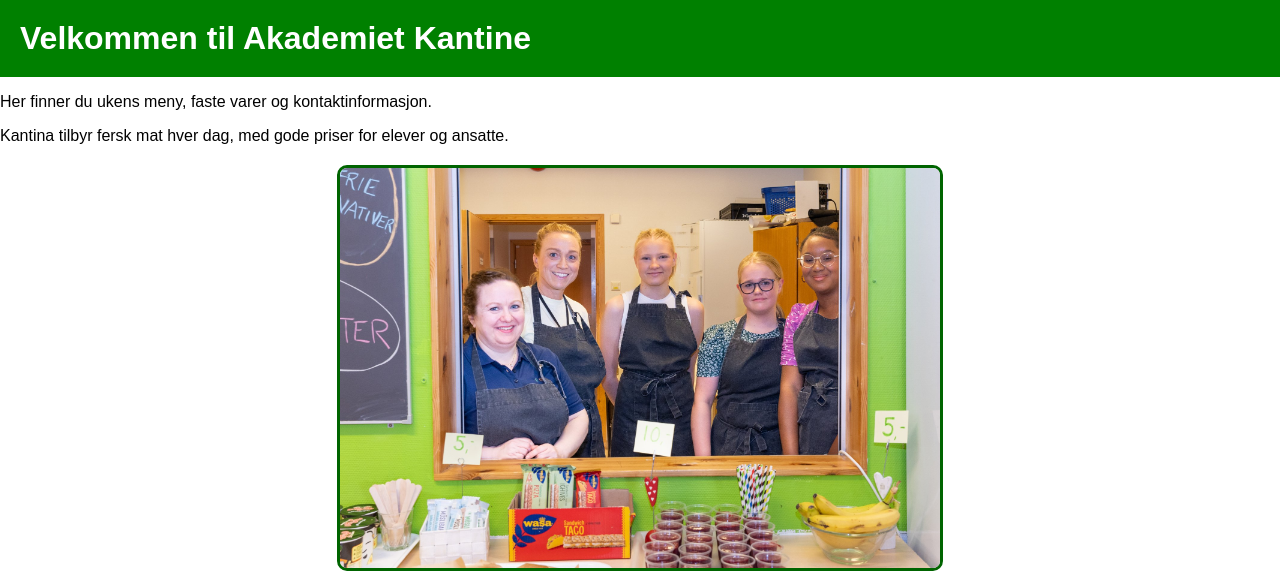
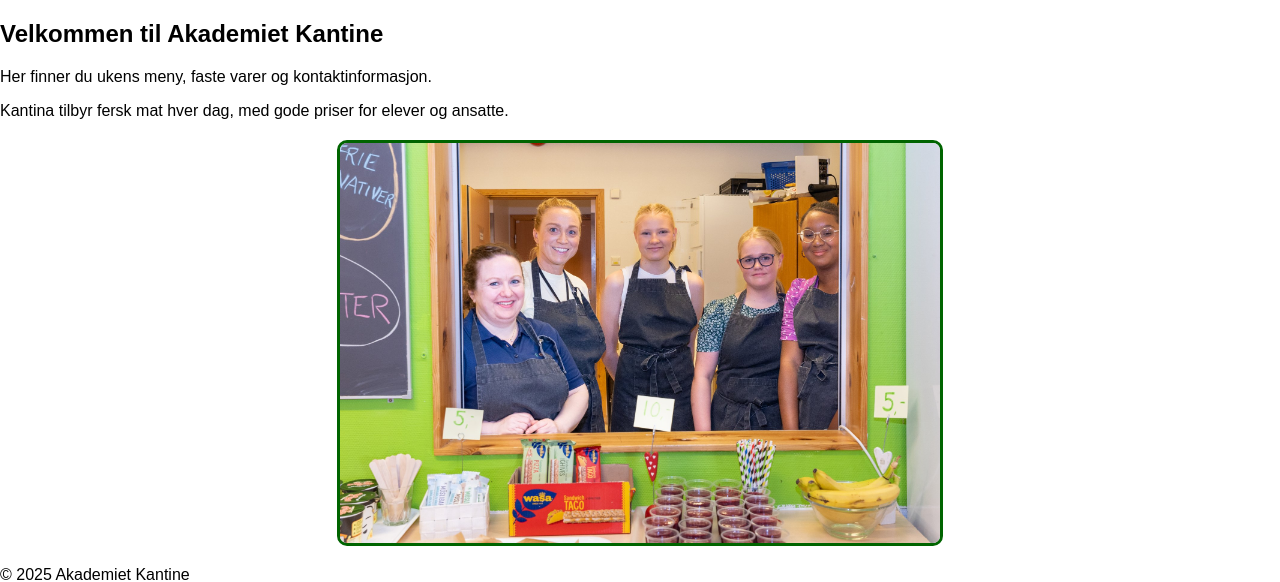
Before and after one commit to Fahad-G200/akademiet_kantino, a Flask app: page / in a window 1280 px wide. Shown: the part 115-697 px from the top of the page. Run offline with Flask 3, Linux system fonts and the light colour scheme.

Commit message:
Brukte class for å gjøre teksten på nettsiden til en boks for å gjøre det finere

```diff
--- a/templates/index.html
+++ b/templates/index.html
@@ -4,9 +4,12 @@
 
 {% block content %}
 
-<h1>Velkommen til Akademiet Kantine</h1>
-<p>Her finner du ukens meny, faste varer og kontaktinformasjon.</p>
-<p>Kantina tilbyr fersk mat hver dag, med gode priser for elever og ansatte.</p>
+<div class="info-boks">
+    <h2>Velkommen til Akademiet Kantine</h2>
+    <p>Her finner du ukens meny, faste varer og kontaktinformasjon.</p>
+    <p>Kantina tilbyr fersk mat hver dag, med gode priser for elever og ansatte.</p>
+</div>
+
 <img src="/static/images/forside.jpg" alt="Skolekantine">
 
 {% endblock %}
```
